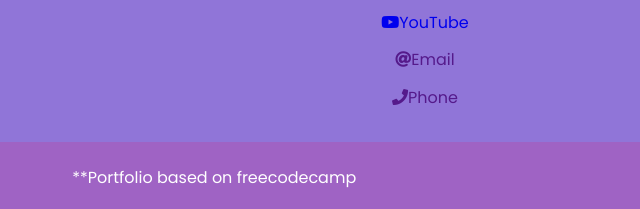
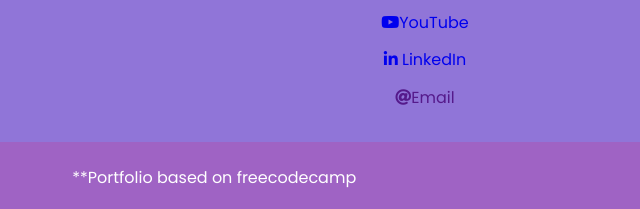
Before and after one commit to KotKommunist/PersonalPortfolio, a plain HTML site: page index.html in a window 1280 px wide. Shown: the part 1558-1767 px from the top of the page, 215-855 px from the left. Drawn offline with Linux system fonts and the light colour scheme.

Commit message:
added LinkedIn

```diff
--- a/index.html
+++ b/index.html
@@ -88,13 +88,13 @@
         </a>
       </div>
       <div class="contact-links">
-        <a id="profile-link" href="" target="_blank">
-            <i class="fas fa-at"></i>Email
+        <a id="profile-link" href="https://www.linkedin.com/in/anton-churilov-30ba851a3/" target="_blank">
+            <i class="fab fa-linkedin-in"></i> LinkedIn
         </a>
       </div>
       <div class="contact-links">
         <a id="profile-link" href="" target="_blank">
-          <i class="fas fa-phone"></i>Phone
+            <i class="fas fa-at"></i>Email
         </a>
       </div>
     </section>
```
